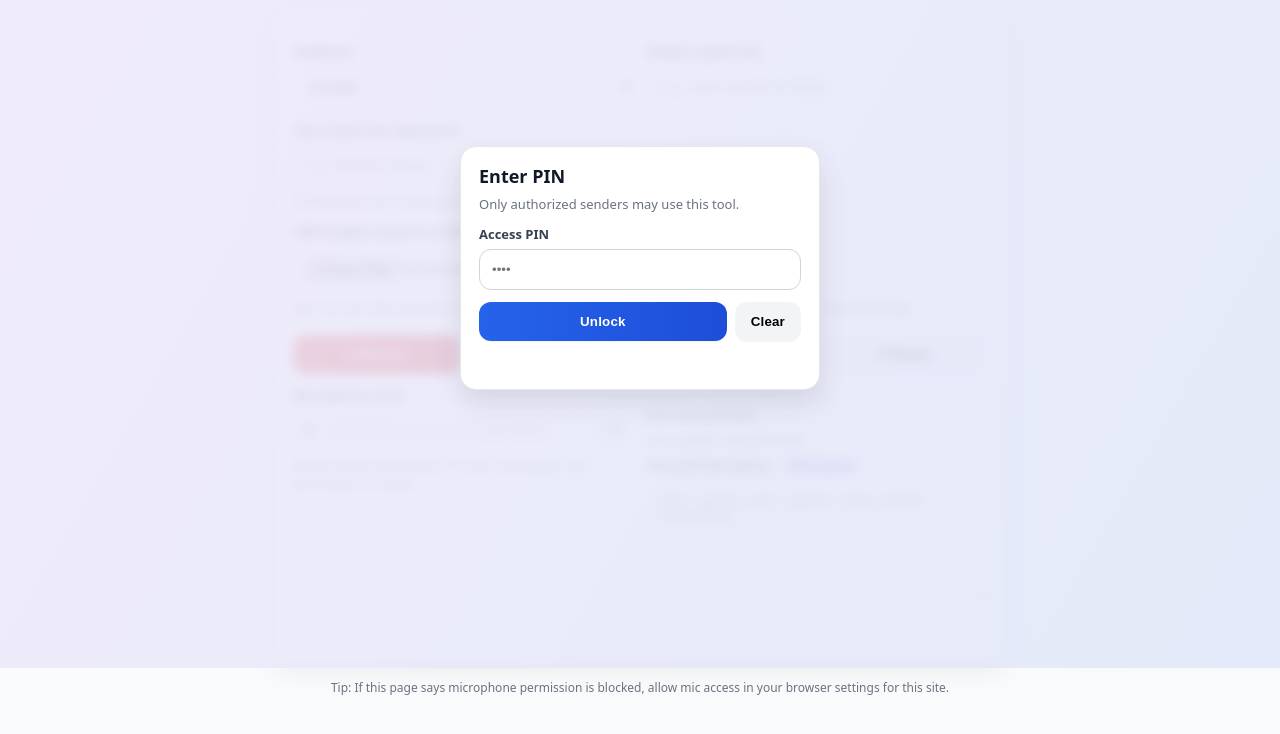
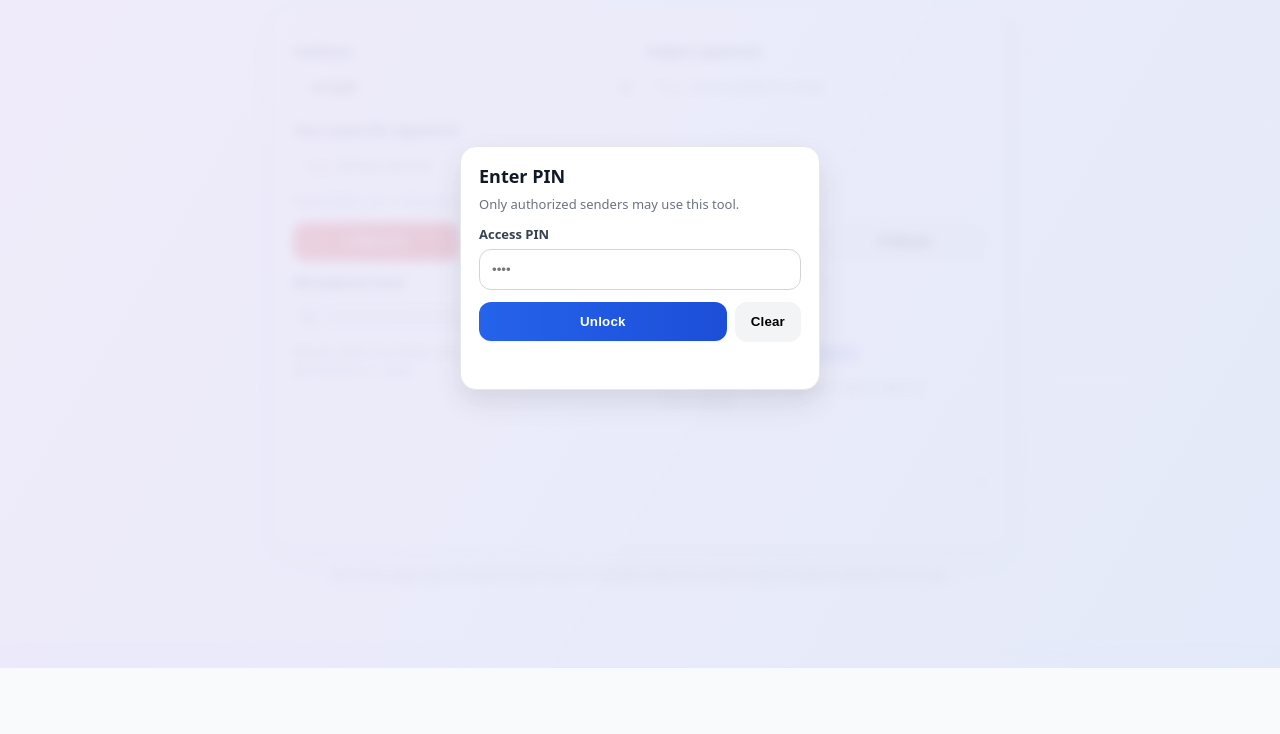
Before and after one commit to Jakecuso/voice-blast, a plain HTML site: page index.html in a window 1280 px wide. Shown: the part 132-866 px from the top of the page. After the commit the page ends 800 px from the top, so only its background shows below. Drawn offline with Linux system fonts and the light colour scheme.

Commit message:
Update index.html

```diff
--- a/index.html
+++ b/index.html
@@ -128,16 +128,7 @@
       </div>
     </div>
 
-    <div class="row single">
-      <div>
-        <label for="images">Add images (camera or library)</label>
-        <input id="images" type="file" accept="image/*" capture="environment" multiple />
-        <div class="muted" style="margin-top:6px;">
-          Tip: You can take photos or choose from your library. Large images will auto-shrink for faster sending.
-        </div>
-        <div id="thumbs" class="thumbs"></div>
-      </div>
-    </div>
+
 
     <div class="row single">
       <div class="btns">
```
